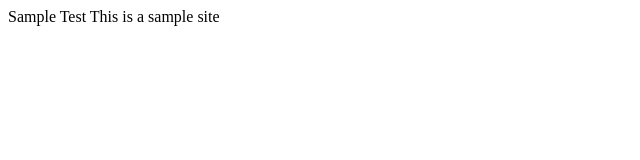
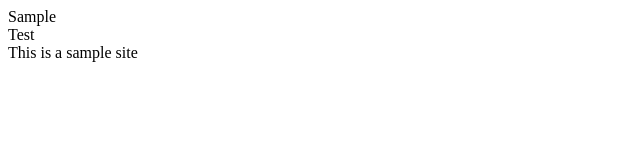
Before and after one commit to praveentooltry/test, a plain HTML site: page index.html in a window 1280 px wide. Shown: the whole page, without its empty margins (0-640 px from the left). Drawn offline with Linux system fonts and the light colour scheme.

Commit message:
Update index.html

```diff
--- a/index.html
+++ b/index.html
@@ -1,5 +1,5 @@
 <html>
-<head> Sample </head>
-<topic> Test </topic>
+<head> Sample </head><br>
+<topic> Test </topic><br>
 <body> This is a sample site </body>
 </html>
```
